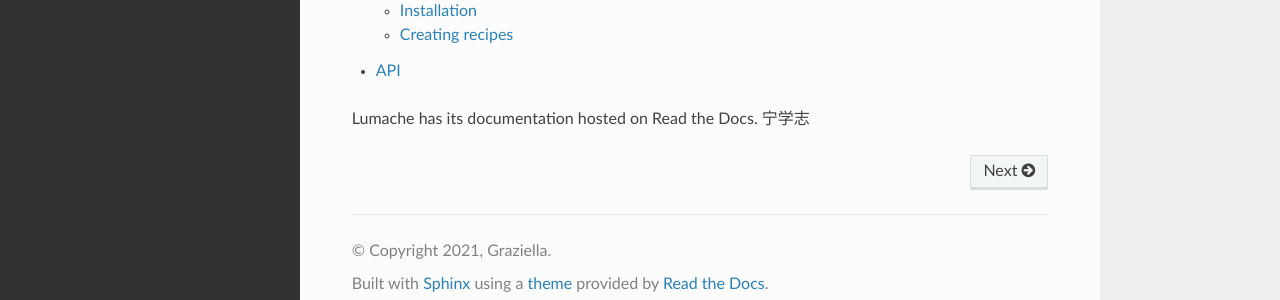
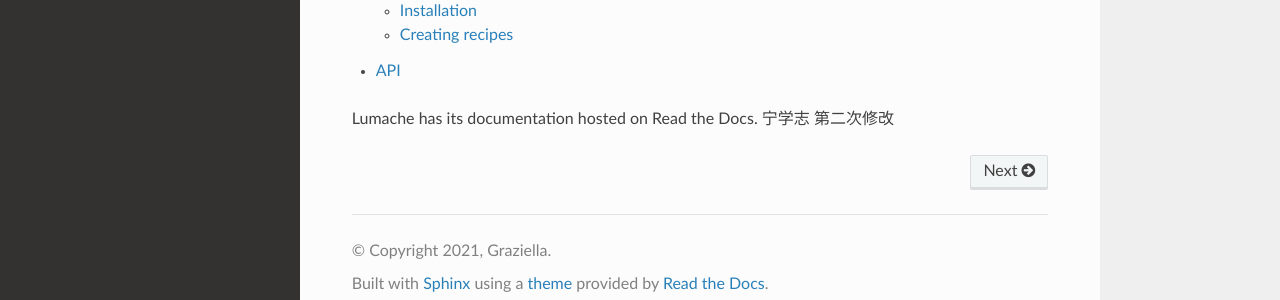
Before and after one commit to ningxuezhi/ReadTheDocs, a Sphinx documentation site: the page built from docs/source/index.rst, in a window 1280 px wide. Shown: the part 498-798 px from the top of the page. Built offline with Sphinx 7.4.7 and the Read the Docs theme 2.0.0, drawn with Linux system fonts in a browser that asks for light colours.

Commit message:
Update index.rst

```diff
--- a/docs/source/index.rst
+++ b/docs/source/index.rst
@@ -23,3 +23,4 @@ Contents
 
 Lumache has its documentation hosted on Read the Docs.
 宁学志
+第二次修改
```
